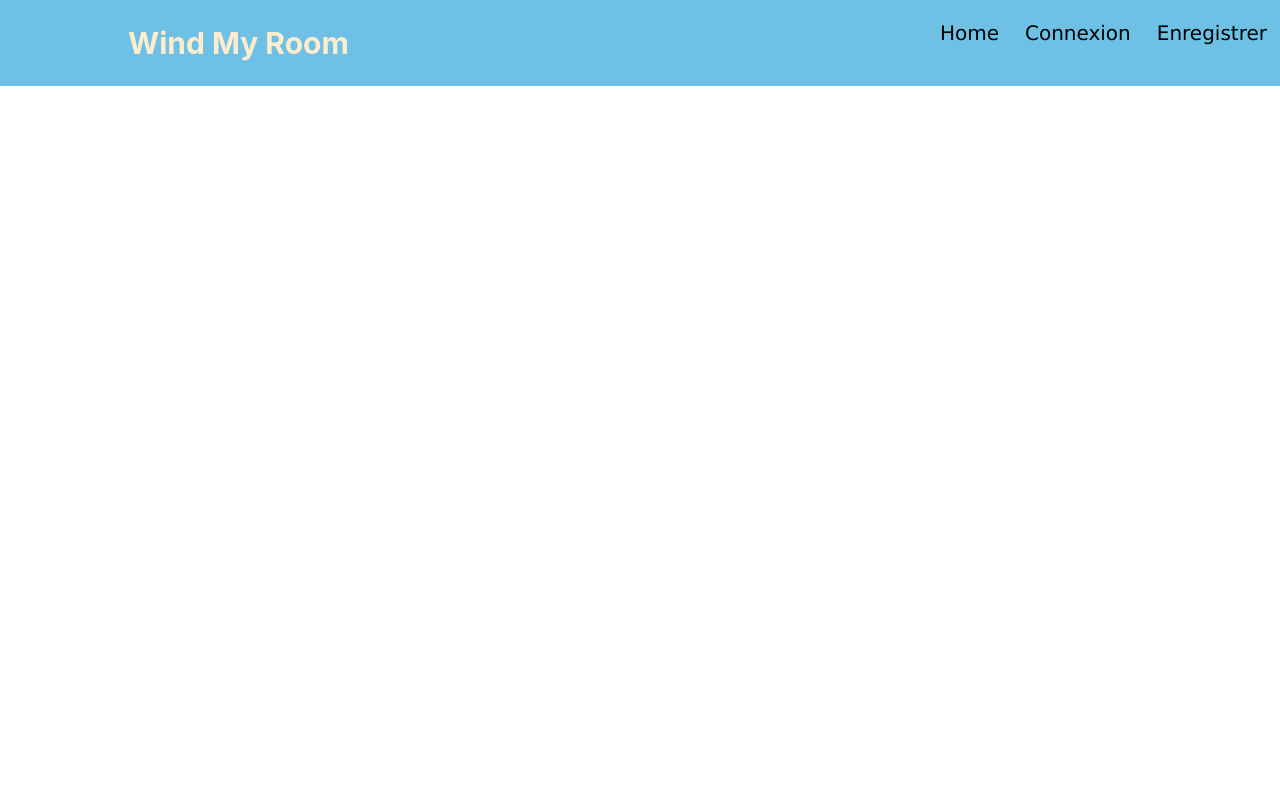
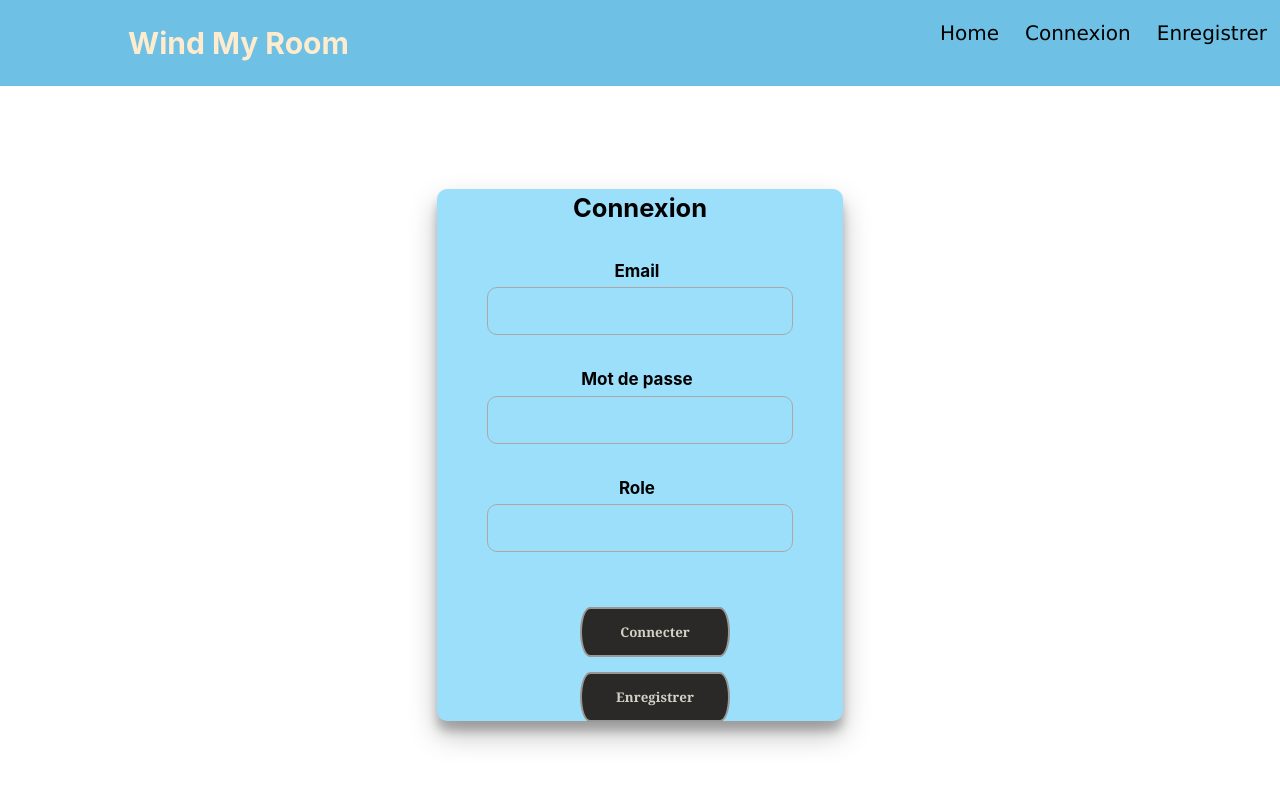
Before and after one commit to filmons/-WIND_MY_ROOF_FRONT-END, a React (Create React App) app: page /login in a window 1280 px wide. Shown: the top 786 px of the page. Built offline with nearby package versions, Linux system fonts and the light colour scheme.

Commit message:
login and style login done ✨✨✨

```diff
--- a/src/App.js
+++ b/src/App.js
@@ -3,6 +3,7 @@ import { BrowserRouter as Router, Route, Switch,Redirect, } from "react-router-d
 import Header from "./components/Header";
 import Home from "./pages/Home.js";
 import SignUp from './pages/signUp';
+import Login from './pages/Login';
 
 
 import './App.css';
@@ -15,6 +16,7 @@ function App() {
 				<Switch>
         <Route exact path="/" component={Home}/>
         <Route exact path="/signup" component={SignUp} />
+        <Route exact path="/login" component={Login} />
 
 				</Switch>
 			</Router>
--- /dev/null
+++ b/src/assets/login.css
@@ -0,0 +1,73 @@
+.container{
+    display: flex;
+    justify-content: center;
+    align-items: center;
+
+}
+.form{
+
+	display: flex;
+	align-items: center;
+	justify-content: center;
+	flex-direction: column;
+	padding: 66px 50px;
+	height: 400px;
+	text-align: center;
+   font-size: 17px;
+   font-weight: bold;
+    box-shadow: 0 14px 28px rgba(0,0,0,0.25),
+    0 10px 10px rgba(0,0,0,0.22);
+    background-color: #9bdffb;
+	border-radius: 10px;
+}
+.form label{
+    padding-right: 2%;
+    margin-bottom: 2%;
+}
+.data{
+    display: flex;
+    flex-direction: column;
+    justify-content: space-around;
+}
+.form input{
+    background-color: transparent;
+	border-radius: 10px;
+    height: 30px;
+width: 300px;
+padding-top: 5%;
+border: 1px solid rgb(172, 168, 168);
+transition: all 2s;
+
+}
+.form input:focus{
+    outline:solid rgb(231, 233, 226) 10px;
+}
+
+.buttonsSection{
+    display: flex;
+    flex-direction: column;
+    padding-top: 2%;
+}
+.buttonsSection button{
+    margin-top: 10%;
+    margin-left: 10%;
+   color: #d1d1c6;
+   border: 2px solid #979793;
+   background-color: rgb(43, 40, 40);
+   border-radius: 2em / 5em;
+   font-weight: bold;
+  width: 150px;
+    height: 50px;
+    max-height: 50px;
+    font-family: Georgia, 'Times New Roman', Times, serif;
+    transition: ease-in 0.3s;
+    cursor: pointer;
+
+}
+
+.buttonsSection button:hover{
+    background-color: rgb(160, 156, 156);
+    color: white;
+    transform: translatey(-15%);
+    box-shadow: 5px 5px rgb(253, 251, 251);
+}
--- /dev/null
+++ b/src/pages/Login.js
@@ -0,0 +1,101 @@
+import React from "react";
+import axios from "axios";
+import "../assets/login.css";
+import { Link } from "react-router-dom";
+
+import { toast } from "react-toastify";
+import "react-toastify/dist/ReactToastify.css";
+
+class Login extends React.Component {
+	constructor(props) {
+		super(props);
+
+		this.state = {
+			email: "",
+			password: "",
+			role: "",
+			errorLogin: false,
+		};
+	}
+
+	handleChange = (event) => {
+		this.setState({
+			[event.target.name]: event.target.value,
+		});
+	};
+
+	handleClick = () => {
+		const options = {
+			email: this.state.email,
+			password: this.state.password,
+			role: this.state.role,
+		};
+
+		axios
+			.post("http://localhost:9000/api/login", options, {
+				headers: { "content-type": "application/json" },
+			})
+			.then((data) => {
+				// const role = "";
+				console.log(data);
+				if (data.data.user.role === "visiteur") {
+					// role(data.data.user[0].role)
+					localStorage.setItem("token", data.data.token);
+					toast.success(data.data.message, {
+						position: toast.POSITION.TOP_CENTER,
+					});
+					this.props.history.push("/client");
+				} else if (data.data.user.role === "Admin") {
+					localStorage.setItem("token", data.data.token);
+					toast.success(data.data.message, {
+						position: toast.POSITION.TOP_CENTER,
+					});
+					this.props.history.push("/Admin");
+				} else {
+					this.setState({
+						errorLogin: true,
+					});
+				}
+				// this.props.history.push('/');
+			})
+
+			.catch((error) => console.log(error));
+	};
+
+	render() {
+		return (
+			<>
+				<section className="loginBody">
+					<div className="container">
+						<div className="form">
+							<h1>Connexion</h1>
+							<p className="data">
+								<label htmlFor="">Email </label>
+								<input name="email" type="text" onChange={this.handleChange} />
+							</p>
+							<p className="data">
+								<label htmlFor="">Mot de passe </label>
+								<input
+									name="password"
+									type="password"
+									onChange={this.handleChange}
+								/>
+							</p>
+							<p className="data">
+								<label htmlFor="">Role</label>
+								<input name="role" type="role" onChange={this.handleChange} />
+							</p>
+							<p className="buttonsSection">
+								<button onClick={this.handleClick}>Connecter</button>
+								<Link href="/SignUp" className="link"></Link>
+								<button className="siginUpButton">Enregistrer</button>
+							</p>
+						</div>
+					</div>
+				</section>
+			</>
+		);
+	}
+}
+
+export default Login;
```
